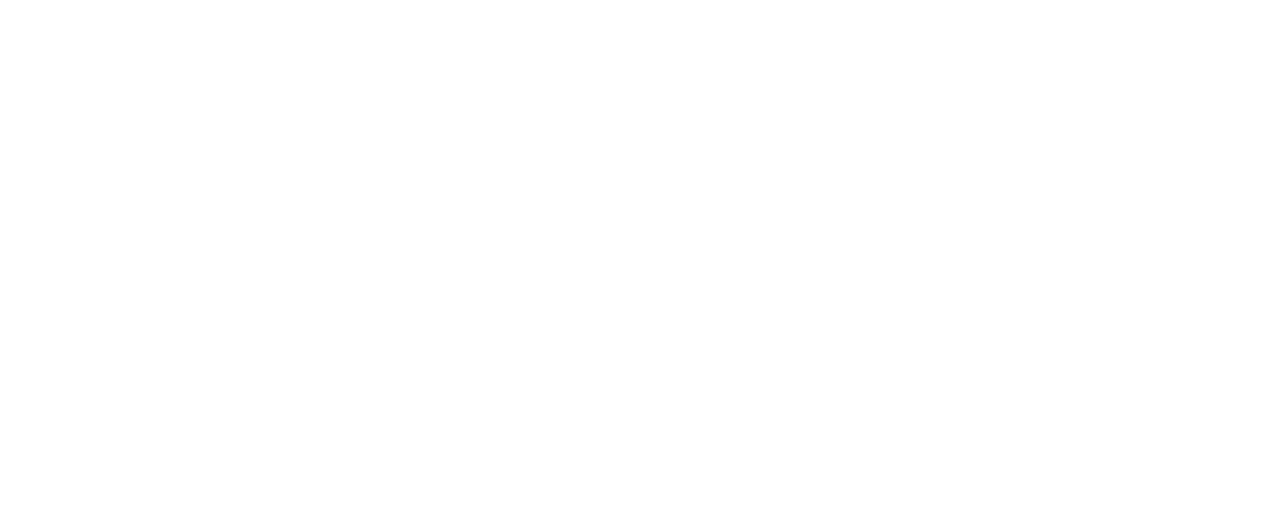
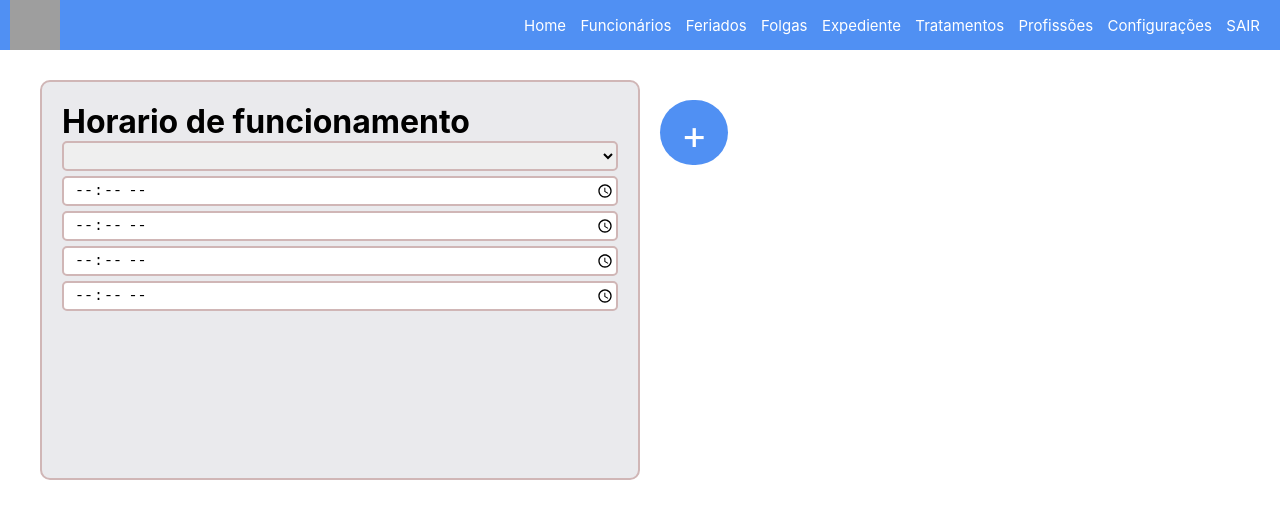
Before and after one commit to gracione/ReactComTypeScript, a React (Create React App) app: page /expediente/adicionar in a window 1280 px wide. Before the commit this address had no page. Shown: the top 518 px of the page. Built offline with nearby package versions, Linux system fonts and the light colour scheme; no server answers; grey boxes are pictures that could not be loaded.

Commit message:
inserir expediente

```diff
--- a/src/components/horariosMarcados/styles.ts
+++ b/src/components/horariosMarcados/styles.ts
@@ -39,7 +39,7 @@
     .dados-usuario{
         width:60%;
         .cliente{
-        font-size: 24px !important ;
+        font-size: 15px !important ;
         color: var(--blue);
     }
     ul{
--- a/src/paginas/Expediente/index.tsx
+++ b/src/paginas/Expediente/index.tsx
@@ -1,16 +1,16 @@
 import Menu from "../Menu";
+import { useState } from 'react';
 import { Adicionar, Container, Conteudo, Header } from "../../styles/global";
 
 export default function Expediente() {
-
   return (
     <Container>
       <Menu></Menu>
         <Header>
           <Conteudo>
-            <h1>Horario de funcionamento</h1>
+            LISTAR
           </Conteudo>
-          <Adicionar href="profissoes/adicionar">+</Adicionar>
+          <Adicionar href="expediente/adicionar">+</Adicionar>
         </Header>
     </Container>
   );
--- /dev/null
+++ b/src/paginas/Expediente/inserir.tsx
@@ -0,0 +1,61 @@
+import Menu from "../Menu";
+import { useState } from 'react';
+import { Adicionar, Container, Conteudo, Header } from "../../styles/global";
+import BuscarDadosApi from "../../util/util";
+import api from '../../services/api';
+import GerarUrl from "../../util/adicionar";
+import { useNavigate } from 'react-router-dom';
+
+export default function InserirExpediente() {
+  const [inicioExpediente, setInicioExpediente] = useState('');
+  const [inicioAlmoco, setInicioAlmoco] = useState('');
+  const [fimAlmoco, setFimAlmoco] = useState('');
+  const [fimExpediente, setFimExpediente] = useState('');
+  const [idFuncionario, setIdFuncionario] = useState('');
+  const funcionario = BuscarDadosApi('funcionario', 'listar');
+  const data = {
+    inicioExpediente,
+    inicioAlmoco,
+    fimAlmoco,
+    fimExpediente,
+    idFuncionario
+  };
+  const history = useNavigate();
+
+  const optionFuncionarios: any = [];
+  funcionario.forEach(element => {
+    optionFuncionarios.push(
+      <option value={element.id}>{element.nome}</option>
+    );
+  });
+  function inserir() {
+    const url = GerarUrl("expediente", "inserir");
+
+    api.post(url, data)
+    history('/expediente');
+  }
+
+  return (
+    <Container>
+      <Menu></Menu>
+      <Header>
+        <Conteudo>
+          <h1>Horario de funcionamento</h1>
+          <form onSubmit={inserir}>
+            <select
+              onChange={e => setIdFuncionario(e.target.value)}
+              required
+            >
+              {optionFuncionarios}
+            </select>
+            <input type="time" placeholder="Inicio Expediente" onChange={e => setInicioExpediente(e.target.value)} />
+            <input type="time" placeholder="Inicio Almoco" onChange={e => setInicioAlmoco(e.target.value)} />
+            <input type="time" placeholder="Fim Almoco" onChange={e => setFimAlmoco(e.target.value)} />
+            <input type="time" placeholder="Fim Expediente" onChange={e => setFimExpediente(e.target.value)} />
+          </form>
+        </Conteudo>
+        <Adicionar href="adicionar">+</Adicionar>
+      </Header>
+    </Container>
+  );
+}
--- a/src/paginas/Home/index.tsx
+++ b/src/paginas/Home/index.tsx
@@ -14,7 +14,7 @@
         <div className="agendar-horario" >
           <AgendarHorario>
             <label>Agendar Horário</label>
-            <input type="text" value='oiii' name="cliente" placeholder="Digite o nome do cliente" />
+            <input type="text" name="cliente" placeholder="Digite o nome do cliente" />
             <Funcionarios></Funcionarios>
           </AgendarHorario>
           <CompartilheLink>
--- a/src/paginas/Home/styles.ts
+++ b/src/paginas/Home/styles.ts
@@ -91,11 +91,10 @@
 
     @media (min-width: 767px) {
         width: 500px;
-        height: 600px ;
+        min-height: 500px ;
         border: solid var(--borda) 2px;
         border-radius: 10px ;
         background-color: var(--backgroud-secundaria);
-
     }
 
 `;
--- a/src/routes.tsx
+++ b/src/routes.tsx
@@ -18,6 +18,7 @@
 import InserirFuncionario from "./paginas/Funcionarios/inserir";
 import InserirTratamento from "./paginas/Tratamentos/inserir";
 import AlterarTratamento from "./paginas/Tratamentos/alterar";
+import InserirExpediente from "./paginas/Expediente/inserir";
 
 export default function Rota() {
     return (
@@ -36,6 +37,7 @@
                 <Route path="/feriados" element={<Feriados />} />
                 <Route path="/folgas" element={<Folgas />} />
                 <Route path="/expediente" element={<Expediente />} />
+                <Route path="/expediente/adicionar" element={< InserirExpediente/>} />
 
                 <Route path="/tratamentos" element={<Tratamentos />} />
                 <Route path="/tratamentos/adicionar" element={<InserirTratamento />} />
```
